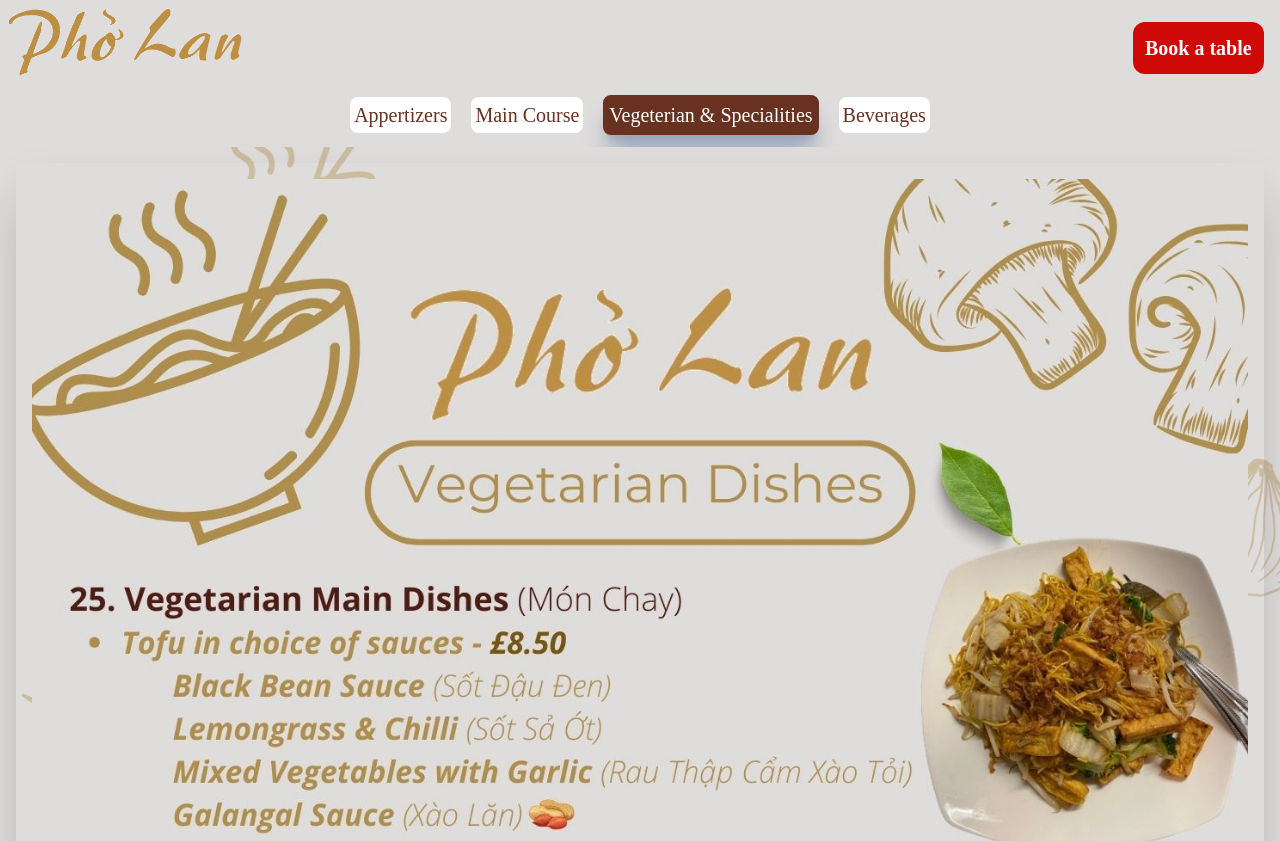
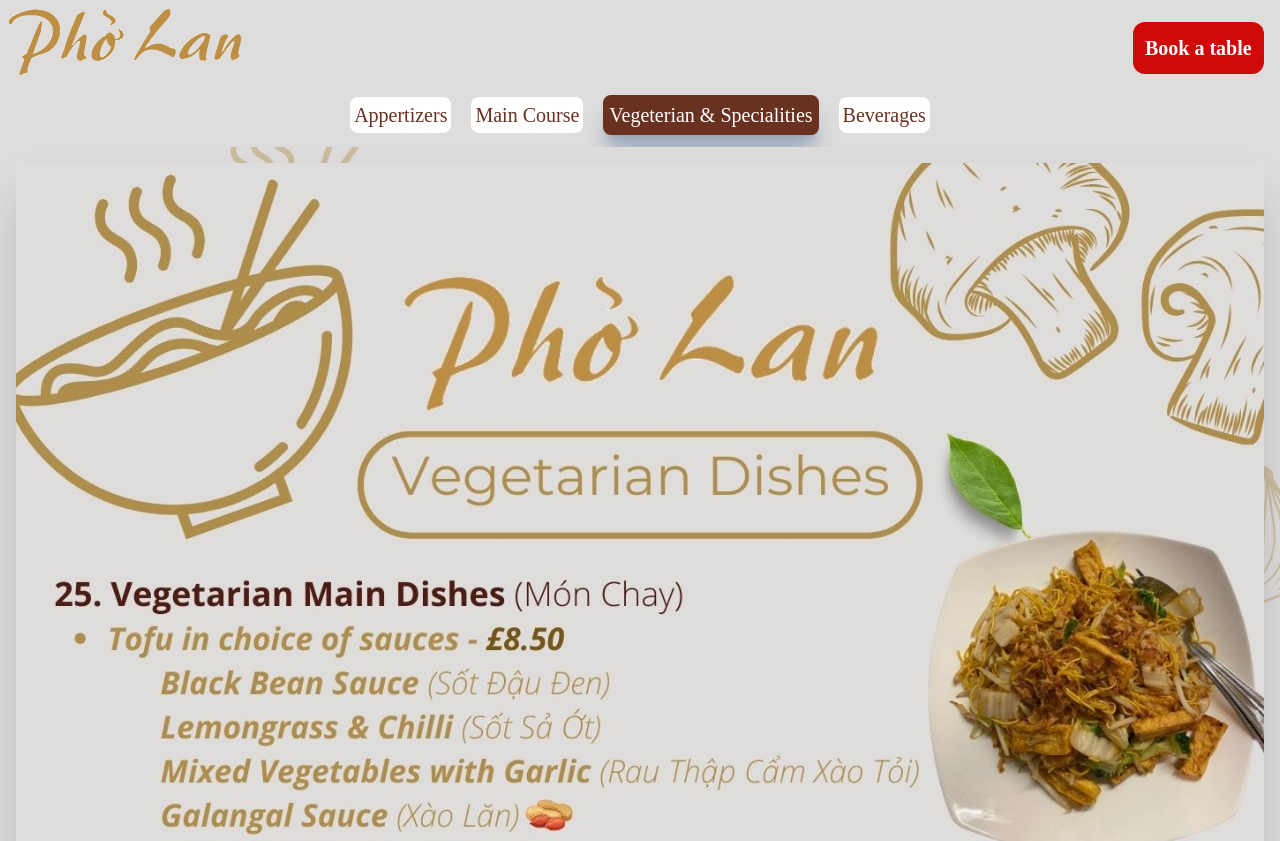
Before and after one commit to Angelica2310/restaurant-web, a Next.js app: page /menu/vegetarian in a window 1280 px wide. Shown: the top 841 px of the page. Built offline with nearby package versions, Linux system fonts and the light colour scheme; a web font is replaced by a local one.

Commit message:
remove menu padding

```diff
--- a/src/app/menu/drink/page.js
+++ b/src/app/menu/drink/page.js
@@ -43,7 +43,7 @@
         </div>
         {/* DISPLAY IMAGE */}
         <div className="flex cursor-pointer relative">
-          <div className=" p-4 shadow-2xl animate-fadeInDown">
+          <div className=" shadow-2xl animate-fadeInDown">
             <Image
               src={starterDishes[currentIndex].src}
               alt="starter menu"
--- a/src/app/menu/main/page.js
+++ b/src/app/menu/main/page.js
@@ -64,7 +64,7 @@
             />
           )}
 
-          <div className=" p-4 shadow-2xl animate-fadeInDown">
+          <div className=" shadow-2xl animate-fadeInDown">
             <Image
               src={starterDishes[currentIndex].src}
               alt="starter menu"
--- a/src/app/menu/vegetarian/page.js
+++ b/src/app/menu/vegetarian/page.js
@@ -42,7 +42,7 @@
         </div>
         {/* DISPLAY IMAGE */}
         <div className="flex cursor-pointer relative">
-          <div className=" p-4 shadow-2xl animate-fadeInDown">
+          <div className=" shadow-2xl animate-fadeInDown">
             <Image
               src={starterDishes[currentIndex].src}
               alt="starter menu"
```
